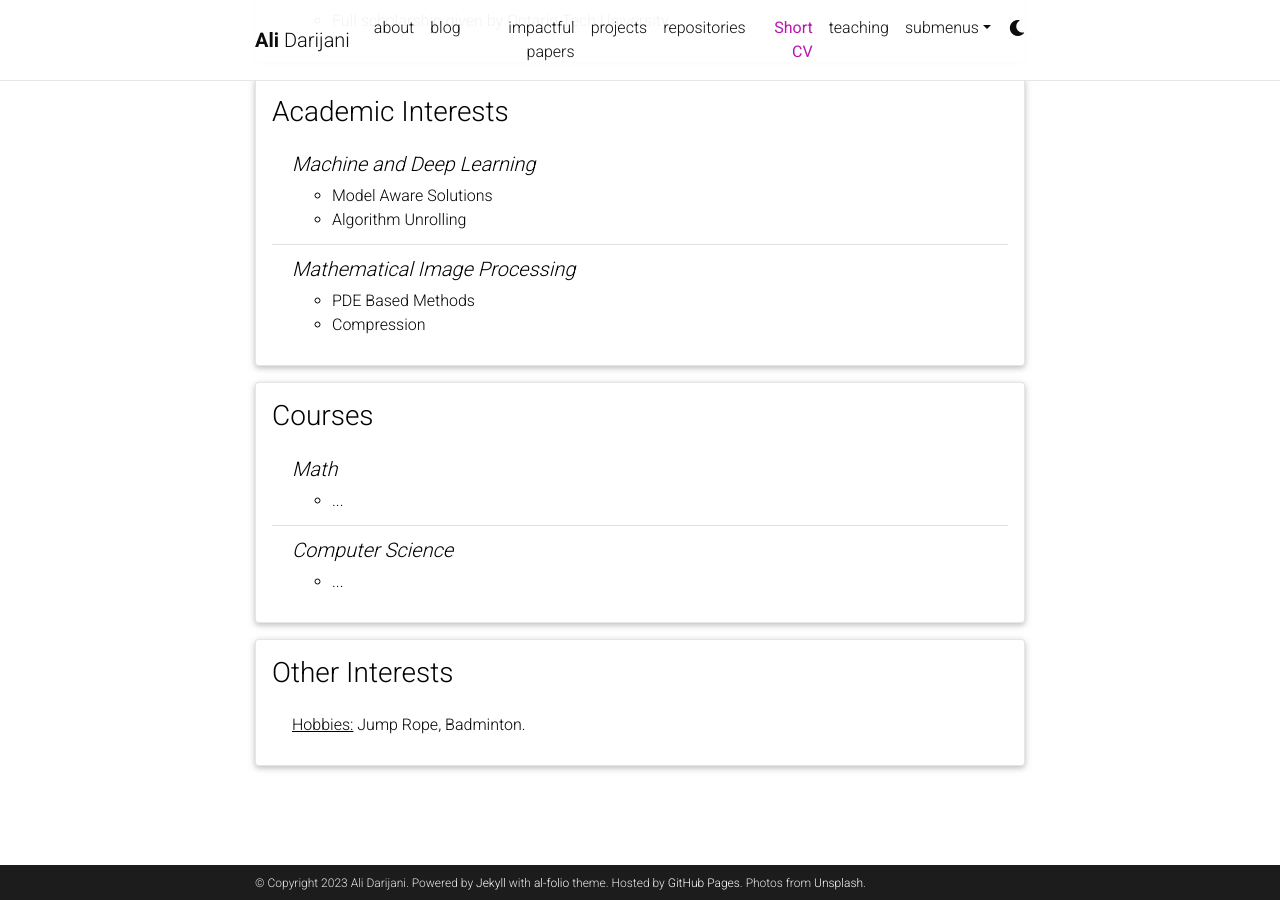
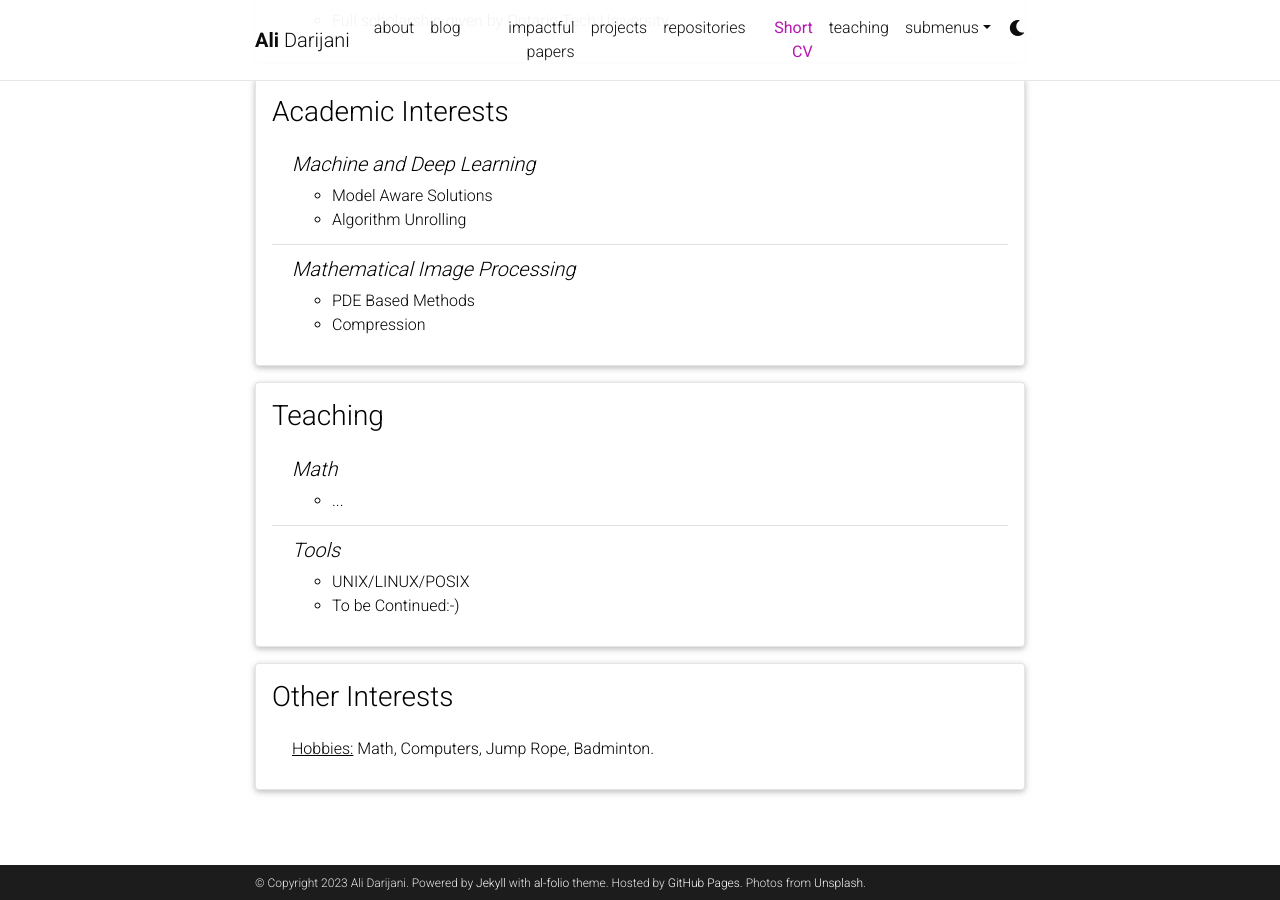
Before and after one commit to adarijani/adarijani.github.io_archived, a Jekyll site: the page built from _pages/cv.md, in a window 1280 px wide and 900 px high, scrolled down 709 px. Built offline with Jekyll 4.4.1, drawn with Linux system fonts in a browser that asks for light colours; comment, search, counter and statistics services are not loaded; a style sheet for code colours, icons or effects is not loaded.

Commit message:
major change

```diff
--- a/_data/cv.yml
+++ b/_data/cv.yml
@@ -92,7 +92,7 @@
         - PDE Based Methods
         - Compression
 
-- title: Courses
+- title: Teaching
   type: nested_list
   contents:
     - title: Math
@@ -103,12 +103,12 @@
 #        - Numerical Methods for Hyperbolic Partial Differential Equations(ETH)
 #        - Linear Algebra I/II(ETH)
         - ...
-    - title: Computer Science
+    - title: Tools
       items:
-#        - High Performance Computing for Science and Engineering I/II(HPCSE I/II)(ETH)
-        -  ...
+        - UNIX/LINUX/POSIX
+        - To be Continued:-)
 
 - title: Other Interests
   type: list
   contents:
-    - <u>Hobbies:</u> Jump Rope, Badminton.
+    - <u>Hobbies:</u> Math, Computers, Jump Rope, Badminton.
```
Also changed, not shown: _includes/analytics.html (deleted, +0 -8 lines), 1 other file.
